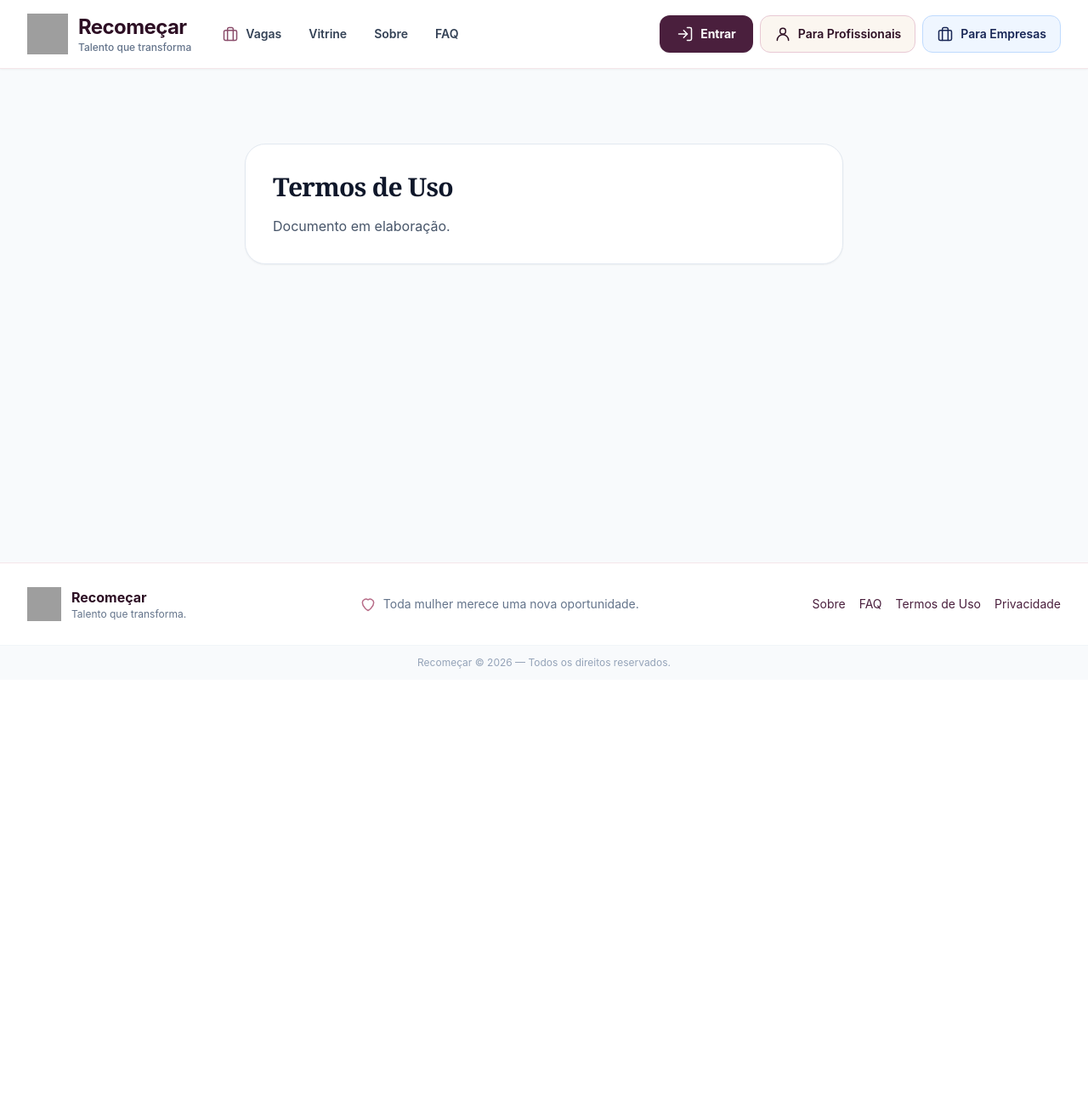
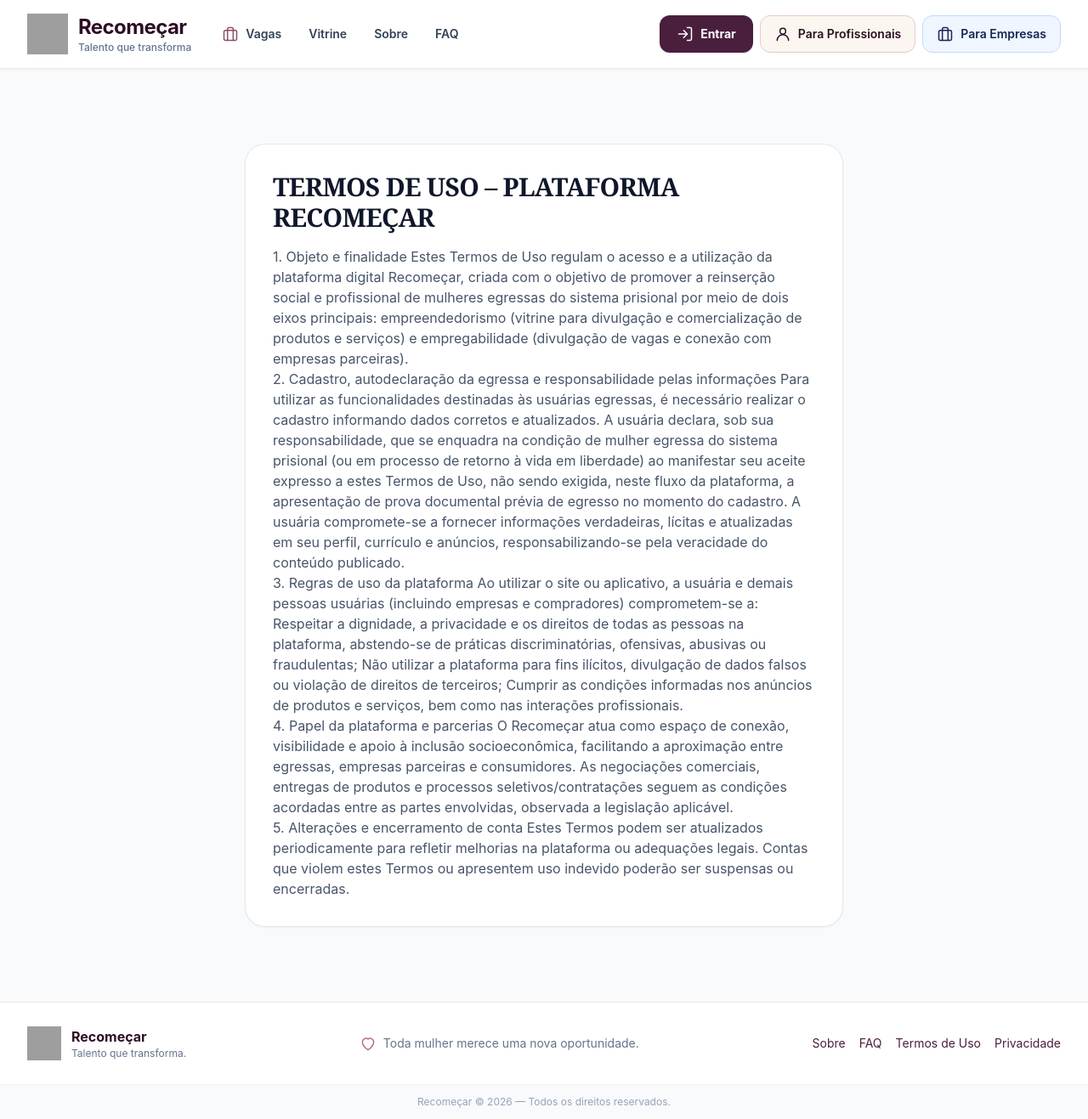
Before and after one commit to mfsc3/recomecar, a Django app: page /termos/ in a window 1280 px wide. Shown: the whole page at 85% size. Before the commit the page ends 787 px from the top, so only its background shows below. Run offline with Django 5.2, Linux system fonts and the light colour scheme; parts of the project's set-up code (start-up, migrations or seed data) failed here and were passed over; grey boxes are pictures that could not be loaded.

Commit message:
refactor(faq/termos): consolida perguntas do FAQ e termos de uso da plataforma

```diff
--- a/templates/accounts/termos.html
+++ b/templates/accounts/termos.html
@@ -5,8 +5,29 @@
 {% block content %}
 <main class="mx-auto w-full max-w-3xl px-4 py-12 sm:px-6 lg:px-8">
     <article class="rounded-3xl border border-slate-200 bg-white p-8 shadow-sm">
-        <h1 class="text-3xl font-bold text-slate-900">Termos de Uso</h1>
-        <p class="mt-4 text-slate-600">Documento em elaboração.</p>
+        <h1 class="text-3xl font-bold text-slate-900">TERMOS DE USO – PLATAFORMA RECOMEÇAR</h1>
+        <p class="mt-4 text-slate-600">
+
+1. Objeto e finalidade
+Estes Termos de Uso regulam o acesso e a utilização da plataforma digital Recomeçar, criada com o objetivo de promover a reinserção social e profissional de mulheres egressas do sistema prisional por meio de dois eixos principais: empreendedorismo (vitrine para divulgação e comercialização de produtos e serviços) e empregabilidade (divulgação de vagas e conexão com empresas parceiras).
+<br>
+2. Cadastro, autodeclaração da egressa e responsabilidade pelas informações
+Para utilizar as funcionalidades destinadas às usuárias egressas, é necessário realizar o cadastro informando dados corretos e atualizados. A usuária declara, sob sua responsabilidade, que se enquadra na condição de mulher egressa do sistema prisional (ou em processo de retorno à vida em liberdade) ao manifestar seu aceite expresso a estes Termos de Uso, não sendo exigida, neste fluxo da plataforma, a apresentação de prova documental prévia de egresso no momento do cadastro. A usuária compromete-se a fornecer informações verdadeiras, lícitas e atualizadas em seu perfil, currículo e anúncios, responsabilizando-se pela veracidade do conteúdo publicado.
+<br>
+3. Regras de uso da plataforma
+Ao utilizar o site ou aplicativo, a usuária e demais pessoas usuárias (incluindo empresas e compradores) comprometem-se a:
+
+Respeitar a dignidade, a privacidade e os direitos de todas as pessoas na plataforma, abstendo-se de práticas discriminatórias, ofensivas, abusivas ou fraudulentas;
+
+Não utilizar a plataforma para fins ilícitos, divulgação de dados falsos ou violação de direitos de terceiros;
+
+Cumprir as condições informadas nos anúncios de produtos e serviços, bem como nas interações profissionais.
+<br>
+4. Papel da plataforma e parcerias
+O Recomeçar atua como espaço de conexão, visibilidade e apoio à inclusão socioeconômica, facilitando a aproximação entre egressas, empresas parceiras e consumidores. As negociações comerciais, entregas de produtos e processos seletivos/contratações seguem as condições acordadas entre as partes envolvidas, observada a legislação aplicável.
+<br>
+5. Alterações e encerramento de conta
+Estes Termos podem ser atualizados periodicamente para refletir melhorias na plataforma ou adequações legais. Contas que violem estes Termos ou apresentem uso indevido poderão ser suspensas ou encerradas.</p>
     </article>
 </main>
 {% endblock %}
```
Also changed, not shown: templates/faq.html (+13 -6 lines).
